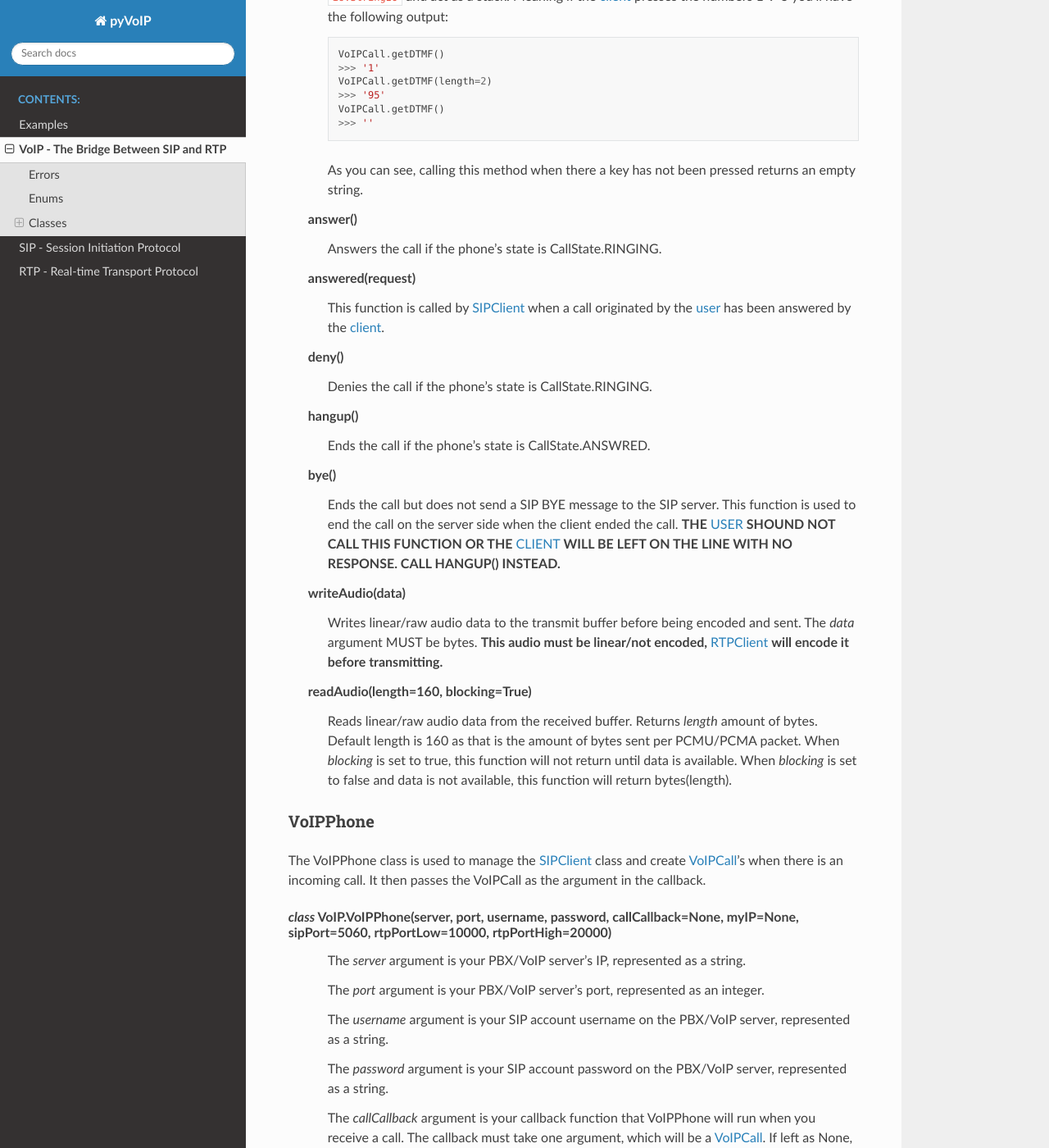
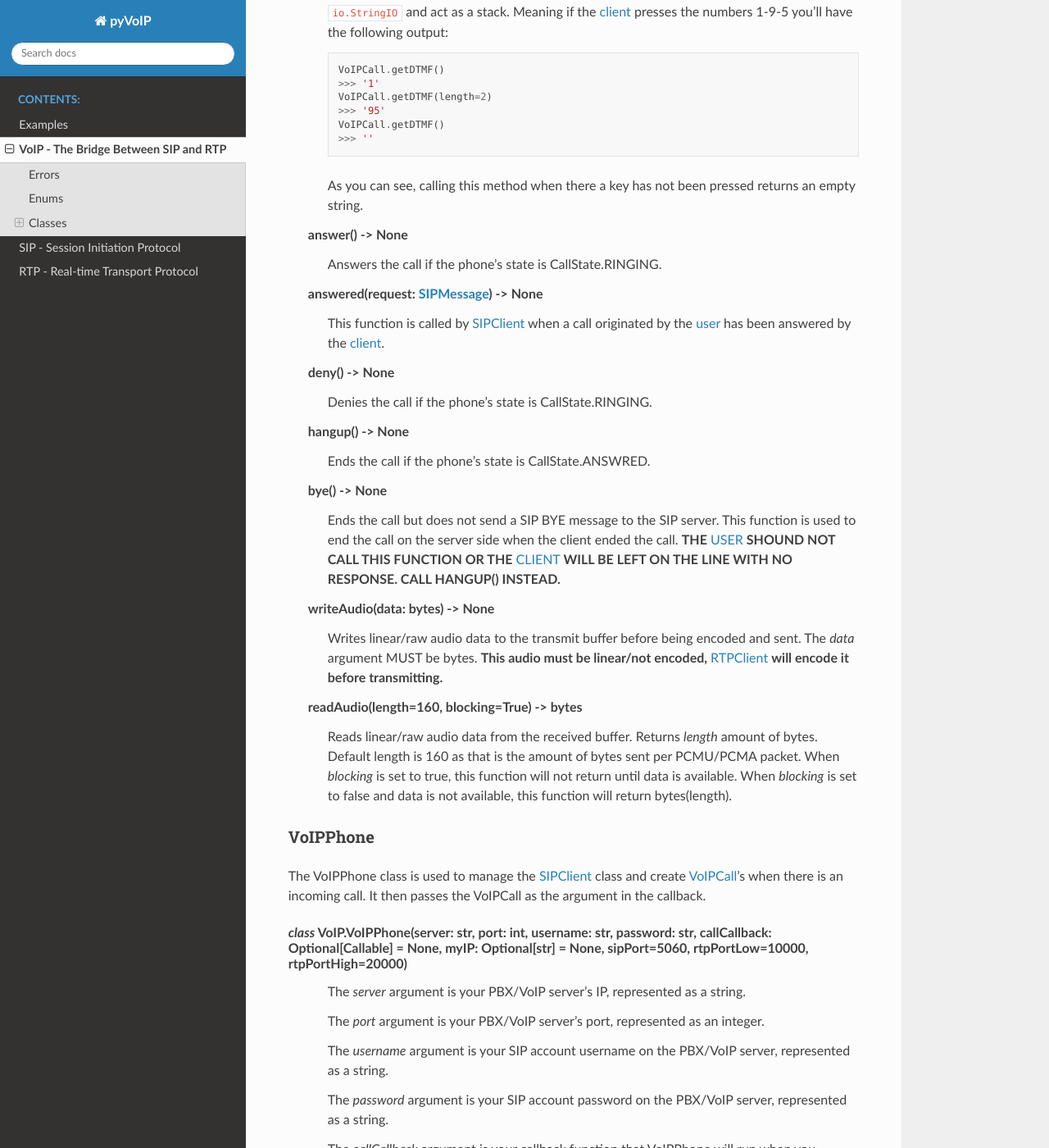
Before and after one commit to tayler6000/pyVoIP, a Sphinx documentation site: the page built from docs/VoIP.rst, in a window 1280 px wide and 1400 px high, scrolled down 1877 px. Shown: the whole window at 82% size. Built offline with Sphinx 7.4.7 and the Read the Docs theme 2.0.0, drawn with Linux system fonts in a browser that asks for light colours; some of the changed text lies outside the part shown.

```diff
--- a/docs/VoIP.rst
+++ b/docs/VoIP.rst
@@ -52,7 +52,7 @@ VoIPCall
 
 The VoIPCall class is used to represent a single VoIP Session, which may be to multiple :term:`clients<client>`.
 
-*class* VoIP.\ **VoIPCall**\ (phone, request, session_id, myIP, rtpPortLow, rtpPortHigh)
+*class* VoIP.\ **VoIPCall**\ (phone: :ref:`VoIPPhone`, request: :ref:`SIPMessage`, session_id: int, myIP: str, rtpPortLow: int, rtpPortHigh: int)
       The *phone* argument is the initating instance of :ref:`VoIPPhone`.
 
       The *request* argument is the :ref:`SIPMessage` representation of the SIP INVITE request from the VoIP server.
@@ -63,10 +63,10 @@ The VoIPCall class is used to represent a single VoIP Session, which may be to m
 
       The *rtpPortLow* and *rtpPortHigh* arguments are used to generate random ports to use for audio transfer.  Per RFC 4566 Sections `5.7 <https://tools.ietf.org/html/rfc4566#section-5.7>`_ and `5.14 <https://tools.ietf.org/html/rfc4566#section-5.14>`_, it can take multiple ports to fully communicate with other :term:`clients<client>`, as such a large range is recommended.
 
-    **dtmfCallback**\ (code)
+    **dtmfCallback**\ (code: str) -> None
       This method is called by :ref:`RTPClient`'s when a telephone-event DTMF message is received.  The *code* argument is a string.  It should be an Event in complinace with `RFC 4733 Section 3.2 <https://tools.ietf.org/html/rfc4733#section-3.2>`_.
 
-    **getDTMF**\ (length=1)
+    **getDTMF**\ (length=1) -> str
       This method can be called get the next pressed DTMF key.  DTMF's are stored in an ``io.StringIO`` and act as a stack.  Meaning if the :term:`client` presses the numbers 1-9-5 you'll have the following output:
 
       .. code-block:: python
@@ -80,25 +80,25 @@ The VoIPCall class is used to represent a single VoIP Session, which may be to m
 
       As you can see, calling this method when there a key has not been pressed returns an empty string.
 
-    **answer**\ ()
+    **answer**\ () -> None
       Answers the call if the phone's state is CallState.RINGING.
 
-    **answered**\ (request)
+    **answered**\ (request: :ref:`SIPMessage`) -> None
       This function is called by :ref:`SIPClient` when a call originated by the :term:`user` has been answered by the :term:`client`.
 
-    **deny**\ ()
+    **deny**\ () -> None
       Denies the call if the phone's state is CallState.RINGING.
 
-    **hangup**\ ()
+    **hangup**\ () -> None
       Ends the call if the phone's state is CallState.ANSWRED.
 
-    **bye**\ ()
+    **bye**\ () -> None
       Ends the call but does not send a SIP BYE message to the SIP server.  This function is used to end the call on the server side when the client ended the call.  **THE** :term:`USER<user>` **SHOUND NOT CALL THIS FUNCTION OR THE** :term:`CLIENT<client>` **WILL BE LEFT ON THE LINE WITH NO RESPONSE. CALL HANGUP() INSTEAD.**
 
-    **writeAudio**\ (data)
+    **writeAudio**\ (data: bytes) -> None
       Writes linear/raw audio data to the transmit buffer before being encoded and sent.  The *data* argument MUST be bytes.  **This audio must be linear/not encoded,** :ref:`RTPClient` **will encode it before transmitting.**
 
-    **readAudio**\ (length=160, blocking=True)
+    **readAudio**\ (length=160, blocking=True) -> bytes
       Reads linear/raw audio data from the received buffer.  Returns *length* amount of bytes.  Default length is 160 as that is the amount of bytes sent per PCMU/PCMA packet.  When *blocking* is set to true, this function will not return until data is available.  When *blocking* is set to false and data is not available, this function will return bytes(length).
 
 .. _VoIPPhone:
@@ -108,7 +108,7 @@ VoIPPhone
 
 The VoIPPhone class is used to manage the :ref:`SIPClient` class and create :ref:`VoIPCall`'s when there is an incoming call.  It then passes the VoIPCall as the argument in the callback.
 
-*class* VoIP.\ **VoIPPhone**\ (server, port, username, password, callCallback=None, myIP=None, sipPort=5060, rtpPortLow=10000, rtpPortHigh=20000)
+*class* VoIP.\ **VoIPPhone**\ (server: str, port: int, username: str, password: str, callCallback: Optional[Callable] = None, myIP: Optional[str] = None, sipPort=5060, rtpPortLow=10000, rtpPortHigh=20000)
     The *server* argument is your PBX/VoIP server's IP, represented as a string.
 
     The *port* argument is your PBX/VoIP server's port, represented as an integer.
@@ -125,14 +125,14 @@ The VoIPPhone class is used to manage the :ref:`SIPClient` class and create :ref
 
     The *rtpPortLow* and *rtpPortHigh* arguments are used to generate random ports to use for audio transfer.  Per RFC 4566 Sections `5.7 <https://tools.ietf.org/html/rfc4566#section-5.7>`_ and `5.14 <https://tools.ietf.org/html/rfc4566#section-5.14>`_, it can take multiple ports to fully communicate with other :term:`clients<client>`, as such a large range is recommended.  If an invalid range is given, a :ref:`InvalidStateError<invalidstateerror>` will be thrown.
 
-  **callback**\ (request)
+  **callback**\ (request: :ref:`SIPMessage`) -> None
     This method is called by the :ref:`SIPClient` when an INVITE or BYE request is received.  This function then creates a :ref:`VoIPCall` or terminates it respectively.  When a VoIPCall is created, it will then pass it to the *callCallback* function as an argument.  If *callCallback* is set to None, this function replies as BUSY. **This function should not be called by the** :term:`user`.
 
-  **start**\ ()
+  **start**\ () -> None
     This method starts the :ref:`SIPClient` class.
 
-  **stop**\ ()
+  **stop**\ () -> None
     This method ends all currently ongoing calls, then stops the :ref:`SIPClient` class
 
-  **call**\ (number)
+  **call**\ (number: str) -> :ref:`VoIPCall`
     Originates a call using PCMU and telephone-event. The *number* argument must be a string, and it returns a :ref:`VoIPCall` class in CallState.DIALING.  You should use a while loop to wait until the CallState is ANSWRED.
```
Also changed, not shown: docs/RTP.rst (+15 -15 lines).
